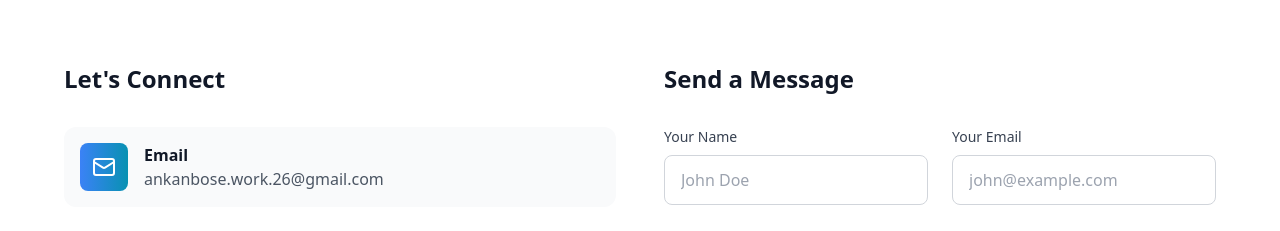
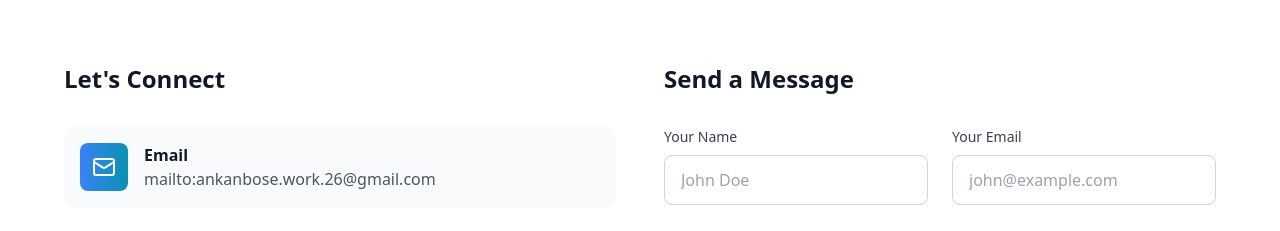
Before and after one commit to its-ankanbose/portfolio, a React (Vite) app: page / in a window 1280 px wide. Shown: the part 9284-9515 px from the top of the page. Built offline with nearby package versions, Linux system fonts and the light colour scheme.

Commit message:
c update

```diff
--- a/src/components/Contact.tsx
+++ b/src/components/Contact.tsx
@@ -28,7 +28,7 @@ const Contact: React.FC = () => {
     {
       icon: <Mail className="w-6 h-6" />,
       title: 'Email',
-      value: 'ankanbose.work.26@gmail.com',
+      value: 'mailto:ankanbose.work.26@gmail.com',
       link: 'mailto:ankanbose.work.26@gmail.com',
       gradient: 'from-blue-500 to-cyan-600'
     },
```
